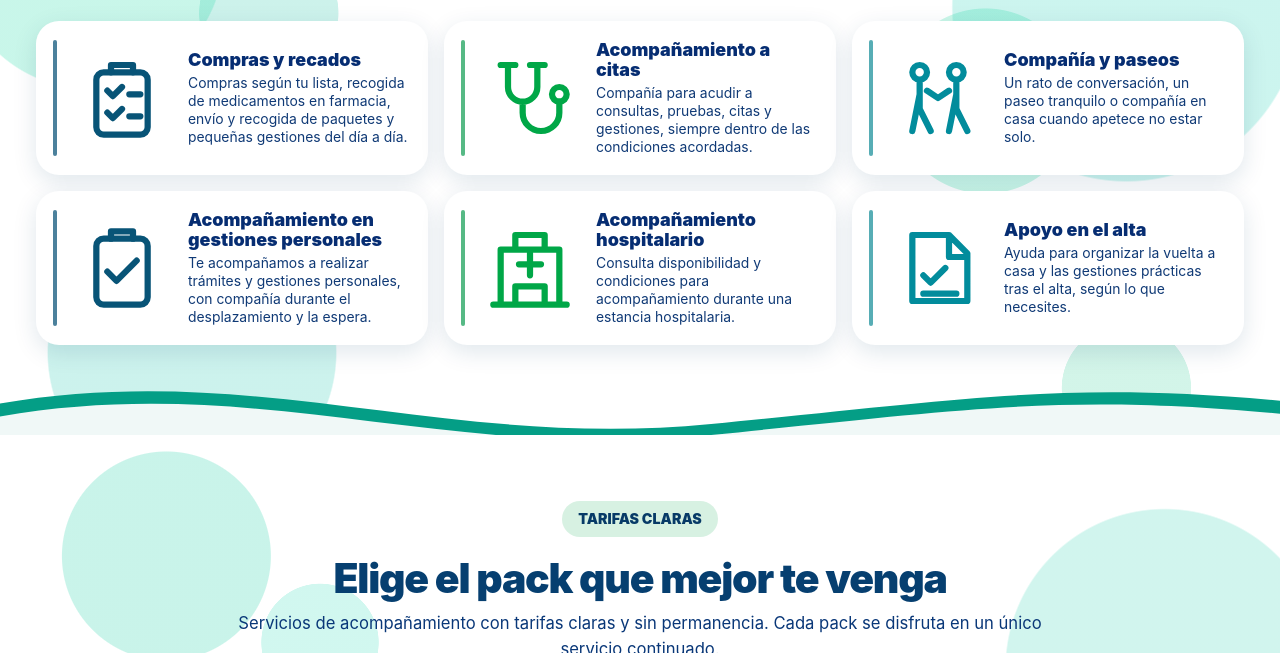
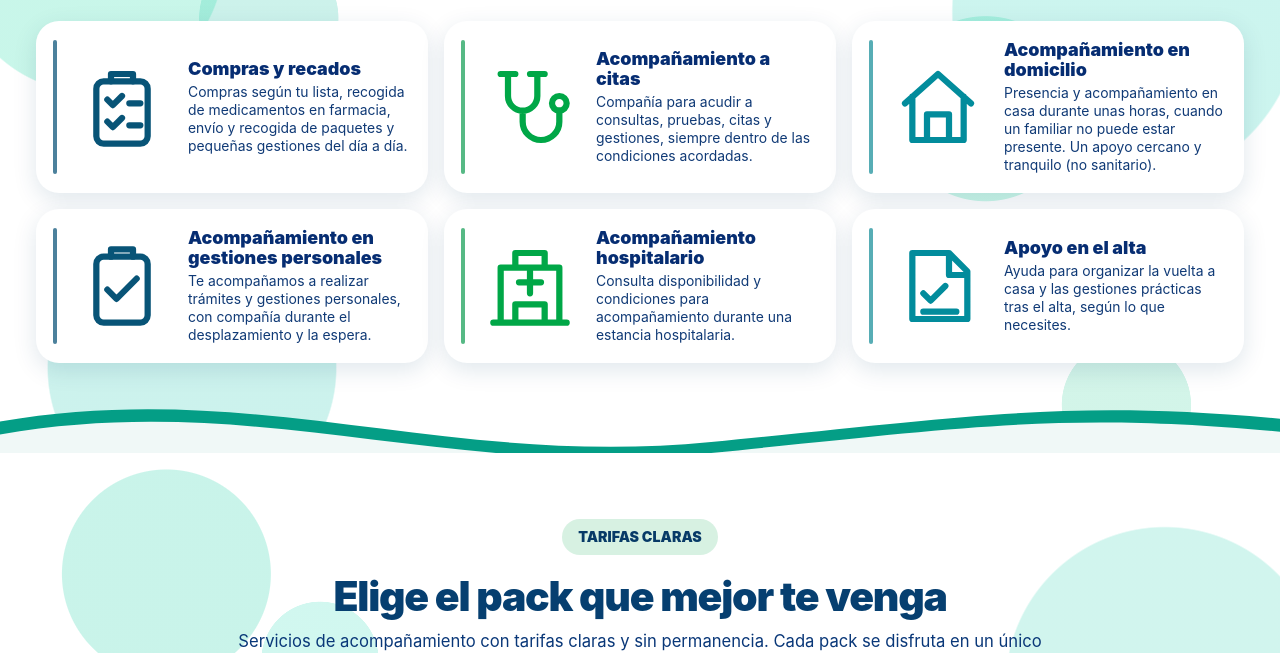
Before and after one commit to unamanoencasa-hub/unamanoencasa-hub.github.io, a plain HTML site: page index.html in a window 1280 px wide. Shown: the part 763-1416 px from the top of the page. Drawn offline with Linux system fonts and the light colour scheme.

Commit message:
Actualiza únicamente la tarjeta a Acompañamiento en domicilio

```diff
--- a/index.html
+++ b/index.html
@@ -565,7 +565,7 @@ main > section:has(.about-grid) {
 <div class="services-grid">
 <article class="service"><div class="service-icon"><svg aria-hidden="true" fill="none" stroke="currentColor" stroke-linecap="round" stroke-linejoin="round" stroke-width="1.8" viewbox="0 0 24 24"><rect height="17" rx="2" width="14" x="5" y="5"></rect><path d="M9 5V3h6v2M8 10l1.5 1.5L12 9m2 2h3M8 16l1.5 1.5L12 15m2 2h3"></path></svg></div><h3>Compras y recados</h3><p>Compras según tu lista, recogida de medicamentos en farmacia, envío y recogida de paquetes y pequeñas gestiones del día a día.</p></article>
 <article class="service"><div class="service-icon"><svg aria-hidden="true" fill="none" stroke="currentColor" stroke-linecap="round" stroke-linejoin="round" stroke-width="1.8" viewbox="0 0 24 24"><path d="M6 3v6a4 4 0 0 0 8 0V3M4 3h4m4 0h4M10 13v3a5 5 0 0 0 10 0v-3"></path><circle cx="20" cy="11" r="2"></circle></svg></div><h3>Acompañamiento a citas</h3><p>Compañía para acudir a consultas, pruebas, citas y gestiones, siempre dentro de las condiciones acordadas.</p></article>
-<article class="service"><div class="service-icon"><svg aria-hidden="true" fill="none" stroke="currentColor" stroke-linecap="round" stroke-linejoin="round" stroke-width="1.8" viewbox="0 0 24 24"><circle cx="7" cy="5" r="2"></circle><circle cx="17" cy="5" r="2"></circle><path d="M7 8v7m10-7v7M7 11l-2 10m2-6 3 6m7-10-2 10m2-6 3 6M9 10l3 2 3-2"></path></svg></div><h3>Compañía y paseos</h3><p>Un rato de conversación, un paseo tranquilo o compañía en casa cuando apetece no estar solo.</p></article>
+<article class="service"><div class="service-icon"><svg aria-hidden="true" fill="none" stroke="currentColor" stroke-linecap="round" stroke-linejoin="round" stroke-width="1.8" viewbox="0 0 24 24"><path d="M3 11l9-8 9 8M5 9.2V21h14V9.2M9 21v-7h6v7"></path></svg></div><h3>Acompañamiento en domicilio</h3><p>Presencia y acompañamiento en casa durante unas horas, cuando un familiar no puede estar presente. Un apoyo cercano y tranquilo (no sanitario).</p></article>
 <article class="service"><div class="service-icon"><svg aria-hidden="true" fill="none" stroke="currentColor" stroke-linecap="round" stroke-linejoin="round" stroke-width="1.8" viewbox="0 0 24 24"><rect height="18" rx="2" width="14" x="5" y="4"></rect><path d="M9 4V2h6v2M8 13l2.5 2.5L16 10"></path></svg></div><h3>Acompañamiento en gestiones personales</h3><p>Te acompañamos a realizar trámites y gestiones personales, con compañía durante el desplazamiento y la espera.</p></article>
 <article class="service"><div class="service-icon"><svg aria-hidden="true" fill="none" stroke="currentColor" stroke-linecap="round" stroke-linejoin="round" stroke-width="1.8" viewbox="0 0 24 24"><path d="M4 22V7h16v15M2 22h20M8 7V3h8v4M9 11h6m-3-3v6M8 22v-5h8v5"></path></svg></div><h3>Acompañamiento hospitalario</h3><p>Consulta disponibilidad y condiciones para acompañamiento durante una estancia hospitalaria.</p></article>
 <article class="service"><div class="service-icon"><svg aria-hidden="true" fill="none" stroke="currentColor" stroke-linecap="round" stroke-linejoin="round" stroke-width="1.8" viewbox="0 0 24 24"><path d="M5 3h10l5 5v13H5zM15 3v6h5M8 14l2 2 4-4M8 19h9"></path></svg></div><h3>Apoyo en el alta</h3><p>Ayuda para organizar la vuelta a casa y las gestiones prácticas tras el alta, según lo que necesites.</p></article>
```
